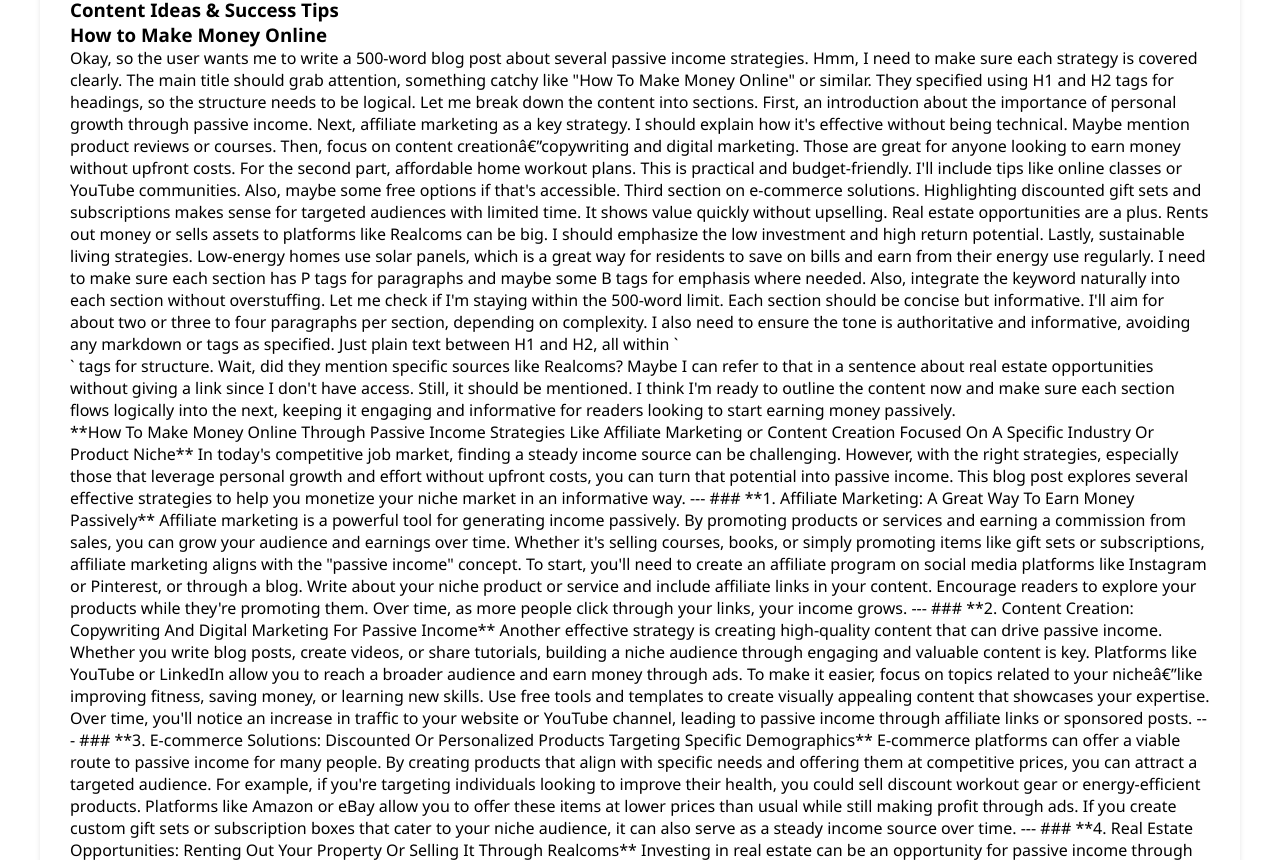
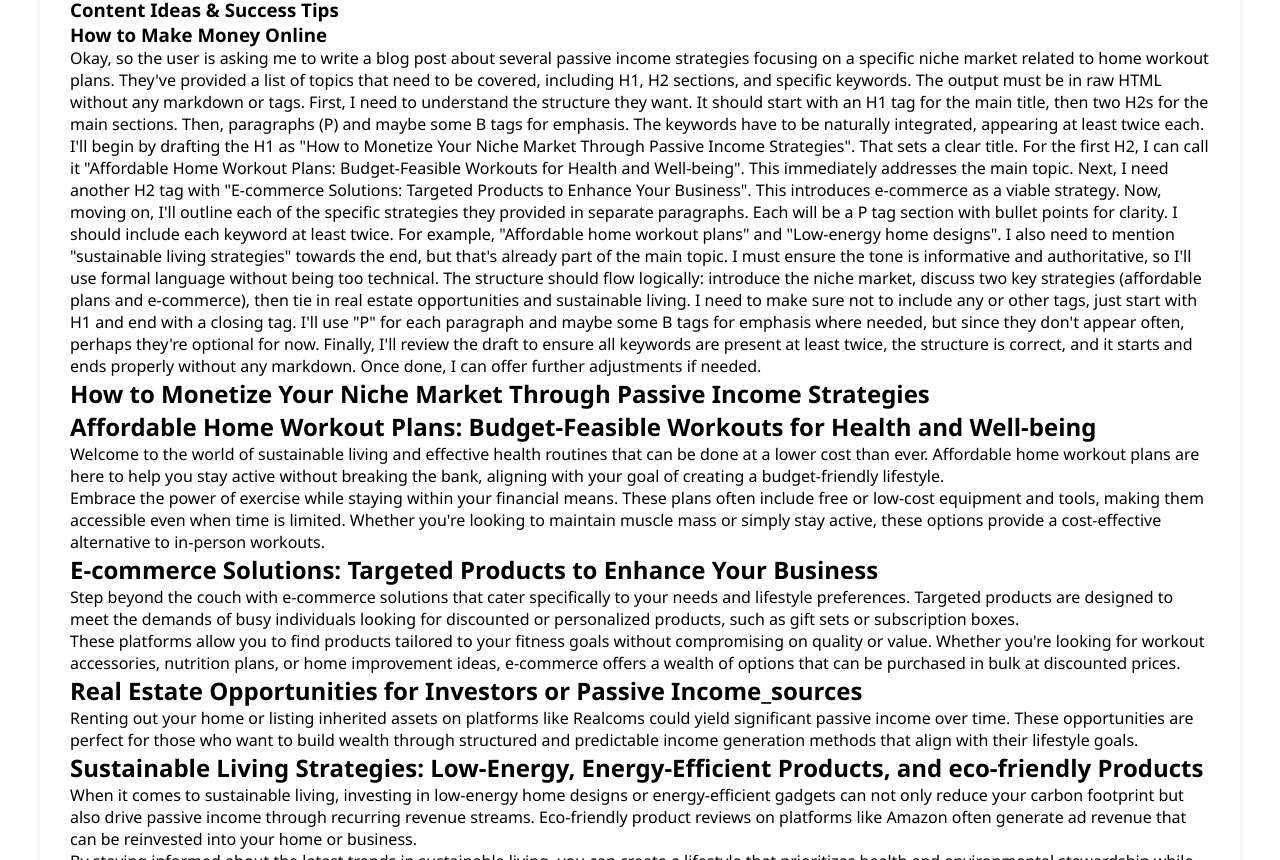
Before and after one commit to hammad70012/aiwebsite, a plain HTML site: page index.html in a window 1280 px wide. Shown: the part 352-1212 px from the top of the page. Drawn offline with Linux system fonts and the light colour scheme.

Commit message:
feat: Add new post on 'How to monetize your niche market through passive income strategies like affiliate marketing or content creation focused on a specific industry or product niche - Affordable home workout plans for individuals looking to improve their health at a budget-friendly price without relying solely on in-person workouts - E-commerce solutions that offer discounted or personalized products, such as gift sets or subscription boxes, targeting specific demographics with limited time to purchase - Real estate opportunities for investors or passive income sources like renting out rental properties or selling inherited assets through listings on platforms like Realcoms - Sustainable living strategies like low-energy home designs, energy-efficient gadgets, and eco-friendly product reviews that generate recurring revenue through ad revenue from these platforms''

```diff
--- a/index.html
+++ b/index.html
@@ -105,6 +105,64 @@ Here's a clean, modern boilerplate HTML5 with CSS for your blog about 'Passive I
     </h3>
     <!-- New posts will be injected here -->
     <div id="blog-posts">
+     <article class="post">
+      <think>
+       Okay, so the user is asking me to write a blog post about several passive income strategies focusing on a specific niche market related to home workout plans. They've provided a list of topics that need to be covered, including H1, H2 sections, and specific keywords. The output must be in raw HTML without any markdown or tags.
+
+First, I need to understand the structure they want. It should start with an H1 tag for the main title, then two H2s for the main sections. Then, paragraphs (P) and maybe some B tags for emphasis. The keywords have to be naturally integrated, appearing at least twice each.
+
+I'll begin by drafting the H1 as "How to Monetize Your Niche Market Through Passive Income Strategies". That sets a clear title. For the first H2, I can call it "Affordable Home Workout Plans: Budget-Feasible Workouts for Health and Well-being". This immediately addresses the main topic.
+
+Next, I need another H2 tag with "E-commerce Solutions: Targeted Products to Enhance Your Business". This introduces e-commerce as a viable strategy. Now, moving on, I'll outline each of the specific strategies they provided in separate paragraphs. Each will be a P tag section with bullet points for clarity.
+
+I should include each keyword at least twice. For example, "Affordable home workout plans" and "Low-energy home designs". I also need to mention "sustainable living strategies" towards the end, but that's already part of the main topic.
+
+I must ensure the tone is informative and authoritative, so I'll use formal language without being too technical. The structure should flow logically: introduce the niche market, discuss two key strategies (affordable plans and e-commerce), then tie in real estate opportunities and sustainable living.
+
+I need to make sure not to include any
+       <html>
+        or other tags, just start with H1 and end with a closing tag. I'll use "P" for each paragraph and maybe some B tags for emphasis where needed, but since they don't appear often, perhaps they're optional for now.
+
+Finally, I'll review the draft to ensure all keywords are present at least twice, the structure is correct, and it starts and ends properly without any markdown. Once done, I can offer further adjustments if needed.
+       </html>
+      </think>
+      <h1>
+       How to Monetize Your Niche Market Through Passive Income Strategies
+      </h1>
+      <h2>
+       Affordable Home Workout Plans: Budget-Feasible Workouts for Health and Well-being
+      </h2>
+      <p>
+       Welcome to the world of sustainable living and effective health routines that can be done at a lower cost than ever. Affordable home workout plans are here to help you stay active without breaking the bank, aligning with your goal of creating a budget-friendly lifestyle.
+      </p>
+      <p>
+       Embrace the power of exercise while staying within your financial means. These plans often include free or low-cost equipment and tools, making them accessible even when time is limited. Whether you're looking to maintain muscle mass or simply stay active, these options provide a cost-effective alternative to in-person workouts.
+      </p>
+      <h2>
+       E-commerce Solutions: Targeted Products to Enhance Your Business
+      </h2>
+      <p>
+       Step beyond the couch with e-commerce solutions that cater specifically to your needs and lifestyle preferences. Targeted products are designed to meet the demands of busy individuals looking for discounted or personalized products, such as gift sets or subscription boxes.
+      </p>
+      <p>
+       These platforms allow you to find products tailored to your fitness goals without compromising on quality or value. Whether you're looking for workout accessories, nutrition plans, or home improvement ideas, e-commerce offers a wealth of options that can be purchased in bulk at discounted prices.
+      </p>
+      <h2>
+       Real Estate Opportunities for Investors or Passive Income_sources
+      </h2>
+      <p>
+       Renting out your home or listing inherited assets on platforms like Realcoms could yield significant passive income over time. These opportunities are perfect for those who want to build wealth through structured and predictable income generation methods that align with their lifestyle goals.
+      </p>
+      <h2>
+       Sustainable Living Strategies: Low-Energy, Energy-Efficient Products, and eco-friendly Products
+      </h2>
+      <p>
+       When it comes to sustainable living, investing in low-energy home designs or energy-efficient gadgets can not only reduce your carbon footprint but also drive passive income through recurring revenue streams. Eco-friendly product reviews on platforms like Amazon often generate ad revenue that can be reinvested into your home or business.
+      </p>
+      <p>
+       By staying informed about the latest trends in sustainable living, you can create a lifestyle that prioritizes health and environmental stewardship while generating passive income through targeted marketing efforts. This integrated approach ensures that your efforts are aligned with your core values and goals.
+      </p>
+     </article>
      <article class="post">
       <think>
        Okay, so the user wants me to write a 500-word blog post about several passive income strategies. Hmm, I need to make sure each strategy is covered clearly. The main title should grab attention, something catchy like "How To Make Money Online" or similar.
```
